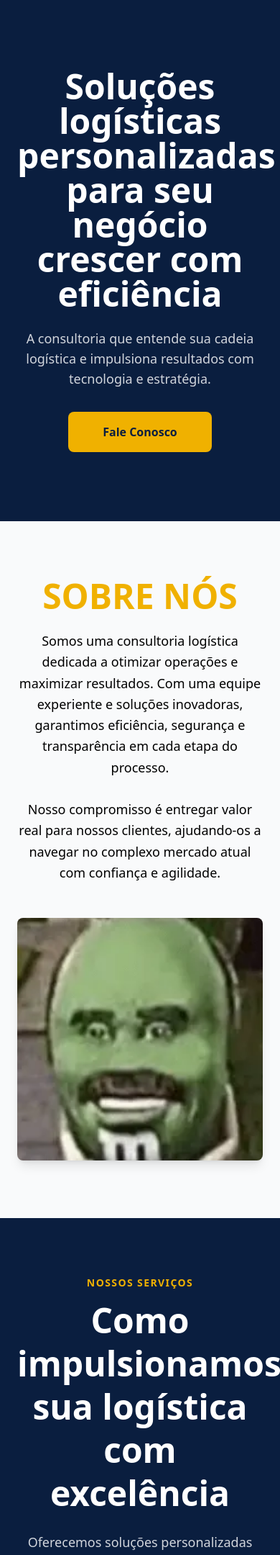
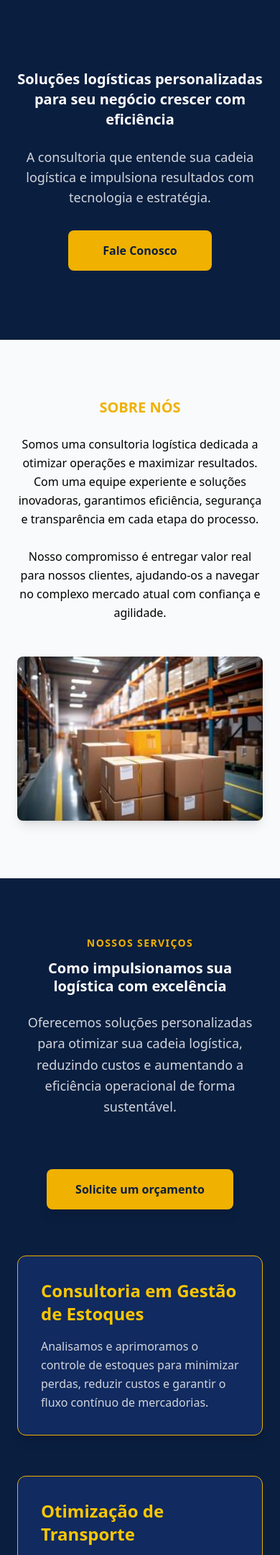
Before and after one commit to purpesy/visao-de-ouro, a PHP site: page / in a window 390 px wide. Shown: the part 80-2240 px from the top of the page at 72% size. Run offline with PHP 8.4, Linux system fonts and the light colour scheme.

Commit message:
Responsividade dos títulos e alguns detalhes

```diff
--- a/components/form.php
+++ b/components/form.php
@@ -1,7 +1,7 @@
 <section class="contato reveal bg-gray-50 py-20 px-6">
   <div class="max-w-3xl mx-auto bg-white shadow-lg rounded-xl p-10 animate__animated animate__fadeInUp">
 
-    <h2 class="text-3xl font-extrabold text-[#0a1e3f] mb-8 text-center reveal">
+    <h2 class="text-xl md:text-3xl font-extrabold text-[#0a1e3f] mb-8 text-center reveal">
       Faça um orçamento
     </h2>
 
--- a/components/hero.php
+++ b/components/hero.php
@@ -1,5 +1,5 @@
 <section class="hero bg-[#0a1e3f] text-white py-24 px-6 text-center">
-    <h1 class="text-5xl font-extrabold max-w-4xl mx-auto mb-6">
+    <h1 class="text-xl md:text-5xl font-extrabold max-w-4xl mx-auto mb-6">
         Soluções logísticas personalizadas para seu negócio crescer com eficiência
     </h1>
     <p class="max-w-2xl mx-auto text-lg mb-8 text-gray-300">
--- a/components/servicoComponent.php
+++ b/components/servicoComponent.php
@@ -3,7 +3,7 @@
     <!-- Título -->
     <div class="mb-16 text-center">
       <h3 class="text-yellow-500 font-semibold text-sm uppercase tracking-widest mb-3 reveal">Nossos Serviços</h3>
-      <h2 class="text-white text-5xl font-extrabold leading-tight max-w-4xl mx-auto">
+      <h2 class="text-white text-xl md:text-5xl font-extrabold leading-tight max-w-4xl mx-auto">
         Como impulsionamos sua logística com excelência
       </h2>
       <p class="mt-6 text-gray-300 max-w-3xl mx-auto text-lg leading-relaxed reveal">
--- a/components/sobre.php
+++ b/components/sobre.php
@@ -3,8 +3,8 @@
     <div class="grid grid-cols-1 md:grid-cols-2 gap-12 items-center">
 
       <div class="text-center md:text-left">
-        <h2 class="text-5xl font-extrabold mb-6 text-yellow-500">SOBRE NÓS</h2>
-        <p class="text-lg leading-relaxed max-w-xl reveal">
+        <h2 class="text-xl md:text-5xl font-extrabold mb-6 text-yellow-500">SOBRE NÓS</h2>
+        <p class="text-md md:text-lg leading-relaxed max-w-xl reveal">
           Somos uma consultoria logística dedicada a otimizar operações e maximizar resultados. Com uma equipe experiente e soluções inovadoras, garantimos eficiência, segurança e transparência em cada etapa do processo.
           <br><br>
           Nosso compromisso é entregar valor real para nossos clientes, ajudando-os a navegar no complexo mercado atual com confiança e agilidade.
@@ -12,7 +12,7 @@
       </div>
 
       <div class="flex justify-center reveal">
-        <img src="img/aleatoria.webp" alt="Sobre Nós" class="w-full max-w-md h-auto rounded-lg shadow-lg object-cover">
+        <img src="img/imagem-exemplo.jpg" alt="Sobre Nós" class="w-full max-w-md h-auto rounded-lg shadow-lg object-cover">
       </div>
 
     </div>
```
Also changed, not shown: img/aleatoria.webp (deleted), img/imagem-exemplo.jpg (added).
